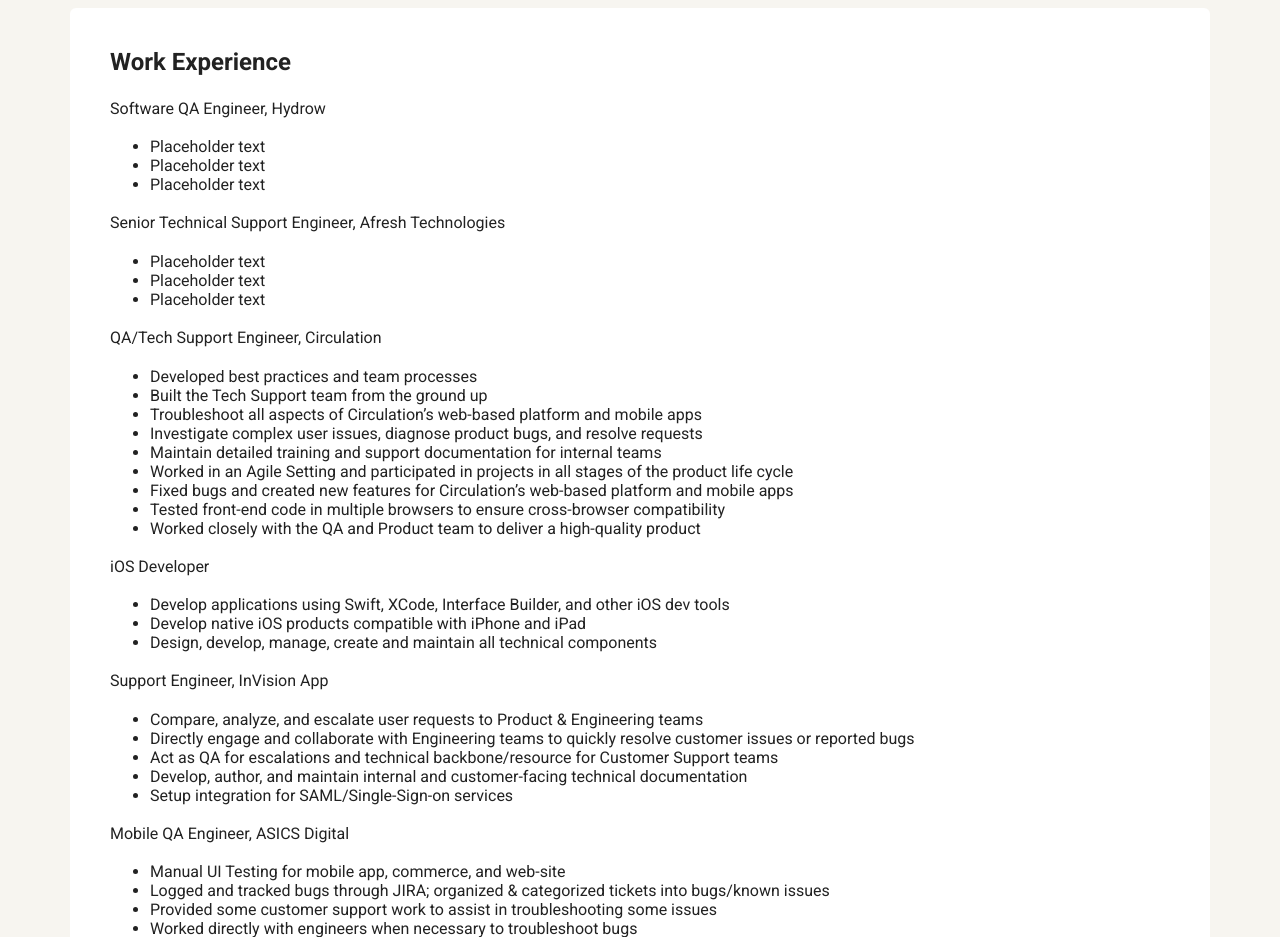
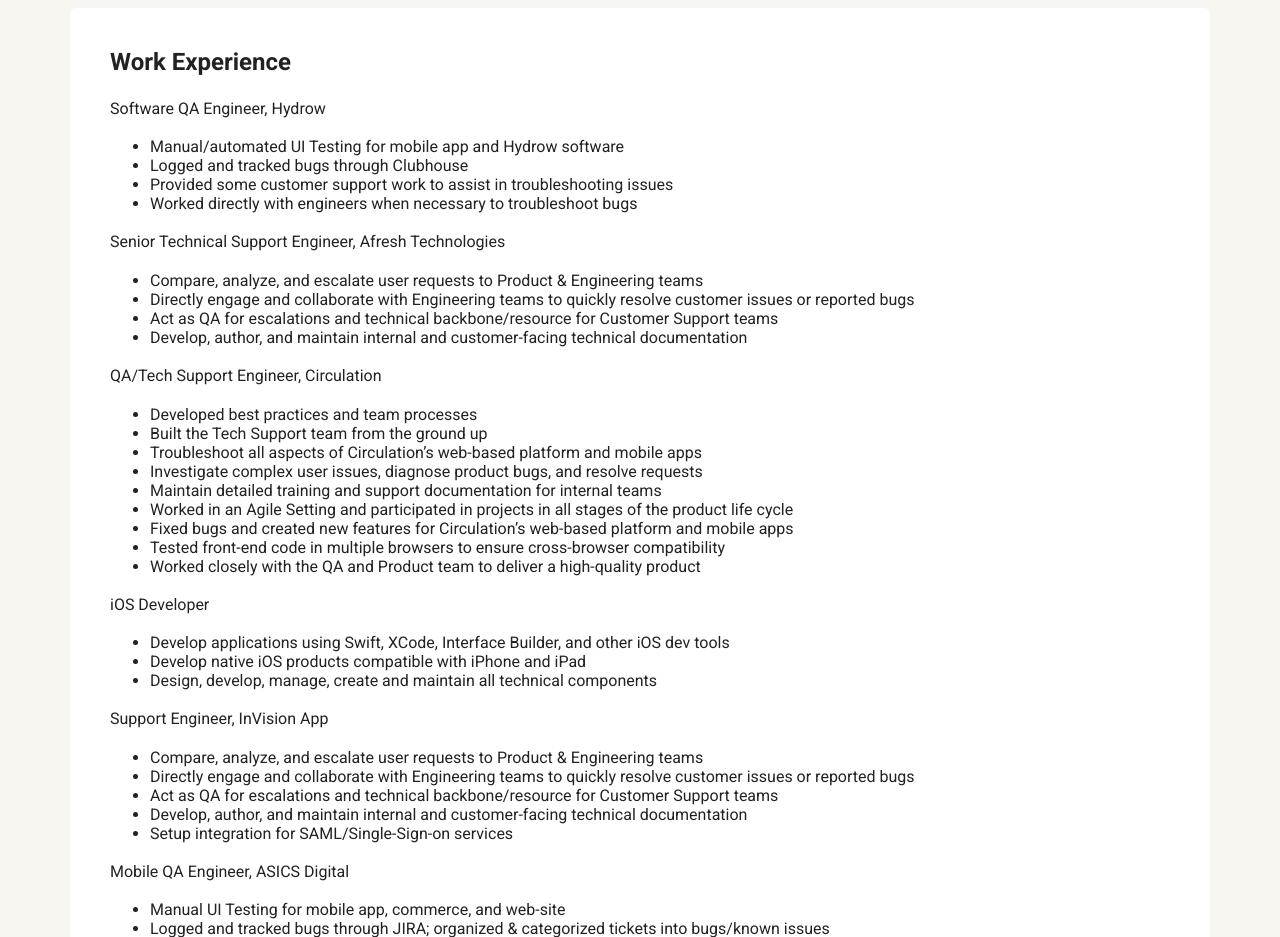
Before and after one commit to JTeXTech/ubora_project_one, a plain HTML site: page experience.html in a window 1280 px wide. Shown: the part 860-1797 px from the top of the page. Drawn offline with Linux system fonts and the light colour scheme; a web font is replaced by a local one.

Commit message:
Update work experience description with specific details

```diff
--- a/experience.html
+++ b/experience.html
@@ -65,15 +65,17 @@
             <h2>Work Experience</h2>
             <p>Software QA Engineer, Hydrow</p>
             <ul>
-                <li>Placeholder text</li>
-                <li>Placeholder text</li>
-                <li>Placeholder text</li>
+                <li>Manual/automated UI Testing for mobile app and Hydrow software</li>
+                <li>Logged and tracked bugs through Clubhouse</li>
+                <li>Provided some customer support work to assist in troubleshooting issues</li>
+                <li>Worked directly with engineers when necessary to troubleshoot bugs</li>
             </ul>
             <p>Senior Technical Support Engineer, Afresh Technologies</p>
             <ul>
-                <li>Placeholder text</li>
-                <li>Placeholder text</li>
-                <li>Placeholder text</li>
+                <li>Compare, analyze, and escalate user requests to Product & Engineering teams</li>
+                <li>Directly engage and collaborate with Engineering teams to quickly resolve customer issues or reported bugs</li>
+                <li>Act as QA for escalations and technical backbone/resource for Customer Support teams</li>
+                <li>Develop, author, and maintain internal and customer-facing technical documentation</li>
             </ul>
             <p>QA/Tech Support Engineer, Circulation</p>
             <ul>
```
